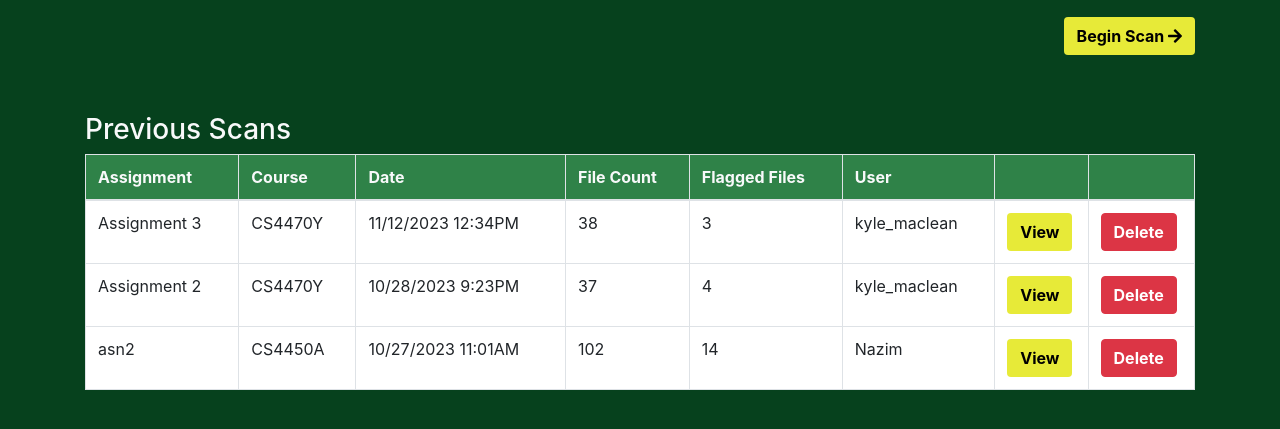
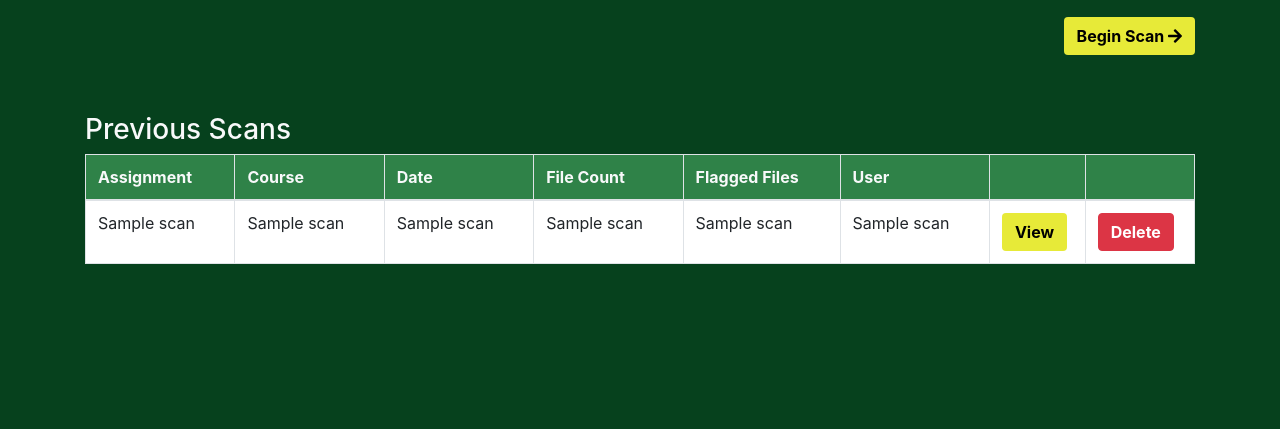
Before and after one commit to Dhruv-Panicker/ExcelGuard, a Flask app: page /scan_list in a window 1280 px wide. Shown: the part 277-706 px from the top of the page. Run offline with Flask 3, Linux system fonts and the light colour scheme; a user stored in the database is signed in; tables that the repository leaves empty hold one stand-in row (values such as "Sample post"); a database or web service that is not in the repository returns one stand-in record (values such as "Sample title"); some libraries are stand-ins or nearby versions.

Commit message:
feat: removing hardcoded data in tables and now using data pulled from the database

```diff
--- a/templates/scan_list.html
+++ b/templates/scan_list.html
@@ -60,13 +60,14 @@
           </thead>
           <tbody>
             <!-- instead of manually creating each the table rows below, we will instead iterate through each of the "previous scans" from the DB and display thier information -->
+          {% for scan in previous_scans %}
             <tr>
-              <td>Assignment 3</td>
-              <td>CS4470Y</td>
-              <td>11/12/2023 12:34PM</td>
-              <td>38</td>
-              <td>3</td>
-              <td>kyle_maclean</td>
+              <td>{{scan[1]}}</td>
+              <td>{{scan[2]}}</td>
+              <td>{{scan[3]}}</td>
+              <td>{{scan[4]}}</td>
+              <td>{{scan[5]}}</td>
+              <td>{{scan[6]}}</td>
               <td class="pr-0">
                 <button type="submit" class="btn bg-yellow" name="view_scan"><strong>View</strong></button>
               </td>
@@ -74,34 +75,7 @@
                 <button class="btn btn-danger"><strong>Delete</strong></button>
               </td>
             </tr>
-            <tr>
-              <td>Assignment 2</td>
-              <td>CS4470Y</td>
-              <td>10/28/2023 9:23PM</td>
-              <td>37</td>
-              <td>4</td>
-              <td>kyle_maclean</td>
-              <td class="pr-0">
-                <button type="submit" class="btn bg-yellow" name="view_scan"><strong>View</strong></button>
-              </td>
-              <td class="pr-0">
-                <button class="btn btn-danger"><strong>Delete</strong></button>
-              </td>
-            </tr>
-            <tr>
-              <td>asn2</td>
-              <td>CS4450A</td>
-              <td>10/27/2023 11:01AM</td>
-              <td>102</td>
-              <td>14</td>
-              <td>Nazim</td>
-              <td class="pr-0">
-                <button type="submit" class="btn bg-yellow" name="view_scan"><strong>View</strong></button>
-              </td>
-              <td class="pr-0">
-                <button class="btn btn-danger"><strong>Delete</strong></button>
-              </td>
-            </tr>
+          {% endfor %}
           </tbody>
         </table>
       </div>
```
